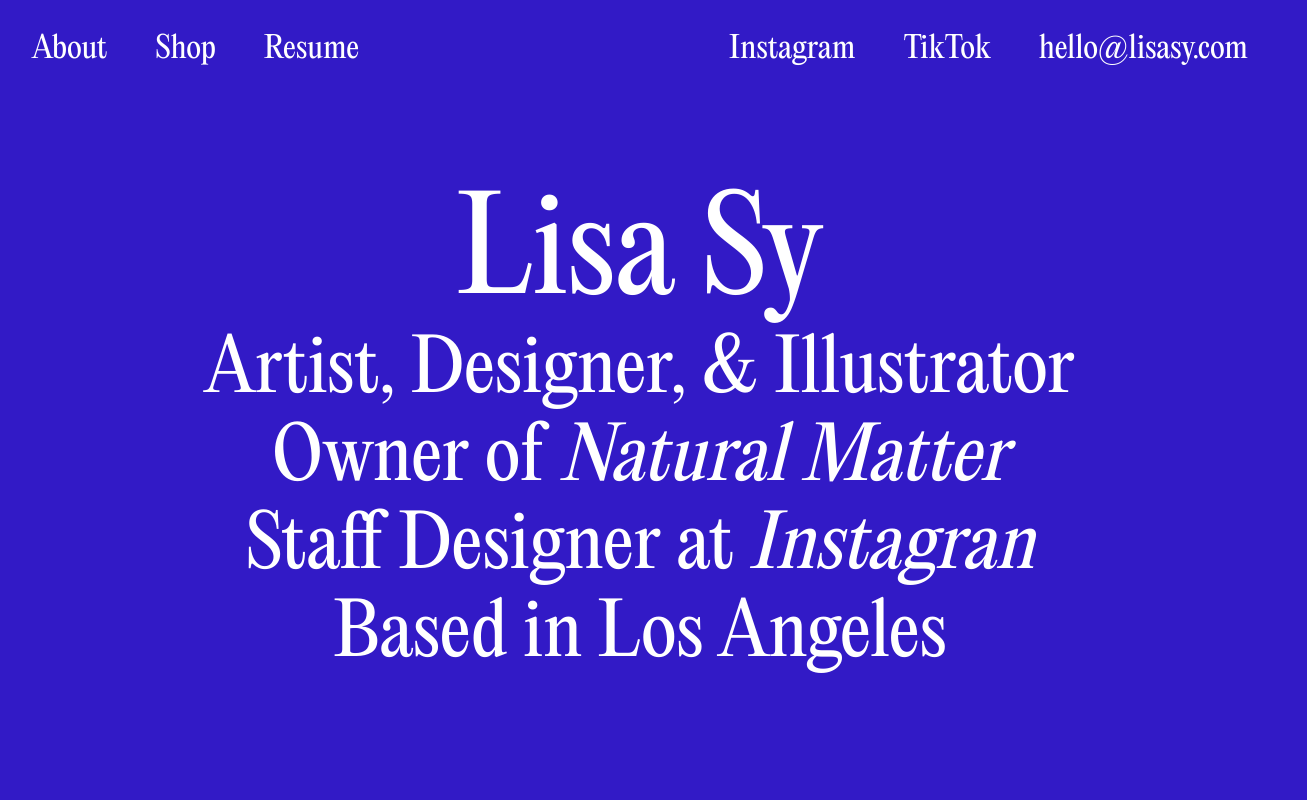
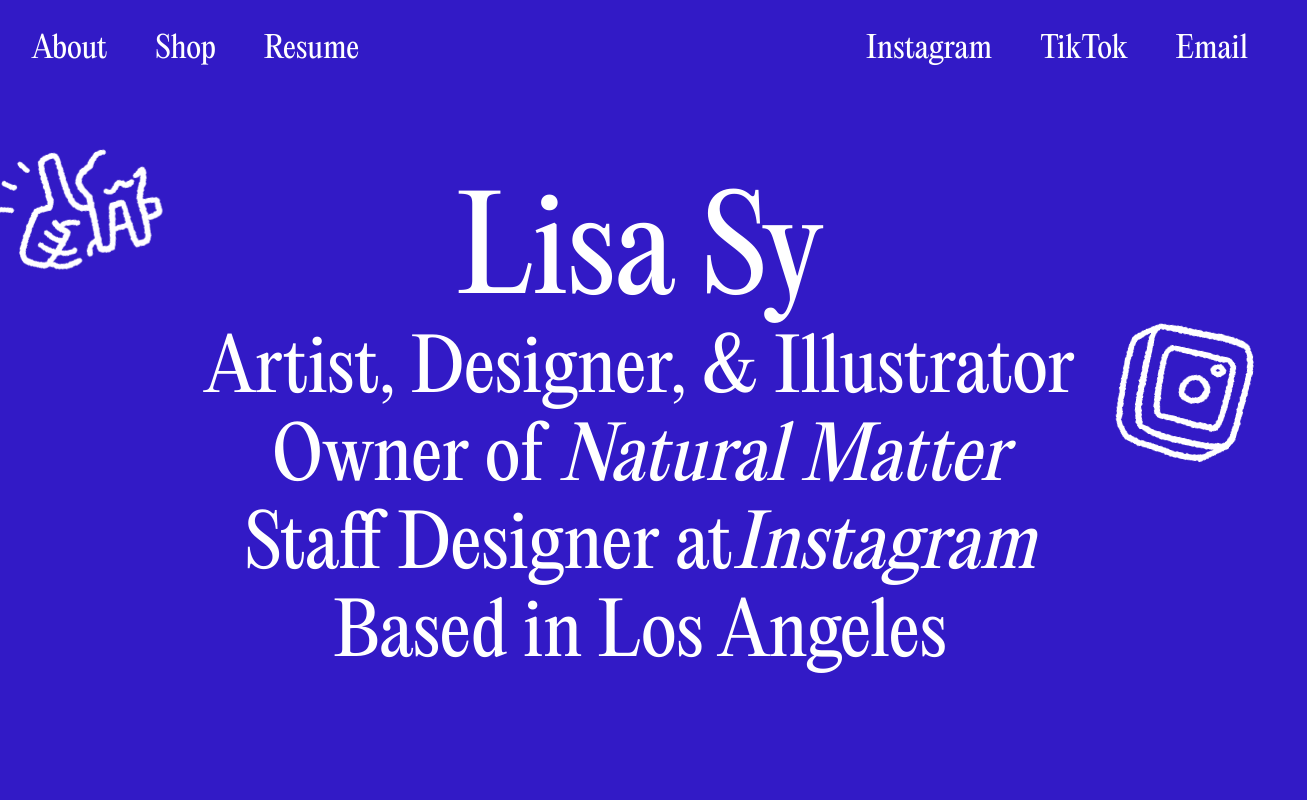
Before and after one commit to lisasy/lisasy-studio, a Next.js app: page / in a window 1280 px wide. Shown: the top 800 px of the page, 1307 px wide, since content can reach past the window. Built offline with nearby package versions, Linux system fonts and the light colour scheme.

Commit message:
Add animated gifs to page

```diff
--- a/src/app/layout.tsx
+++ b/src/app/layout.tsx
@@ -24,7 +24,7 @@
             <ul className="flex gap-6 md:gap-12 justify-between md:justify-start ">
               <li><a href="https://www.instagram.com/lisasystudio/" target="_blank" rel="noreferrer">Instagram</a></li>
               <li><a href="https://www.tiktok.com/@lisasystudio" target="_blank" rel="noreferrer">TikTok</a></li>
-              <li><a href="https://www.tiktok.com/@lisasystudio" target="_blank" rel="noreferrer">hello@lisasy.com</a></li>
+              <li><a href="https://www.tiktok.com/@lisasystudio" target="_blank" rel="noreferrer">Email</a></li>
             </ul>
           </div>
         </nav>
--- a/src/app/page.tsx
+++ b/src/app/page.tsx
@@ -19,10 +19,33 @@
               Owner of <i>Natural Matter</i>
             </h2>
             <h2>
-              Staff Designer at <i>Instagran</i>
+              Staff Designer at
+              <i>
+                Instagram
+                <div className="absolute w-[200px] rotate-[12deg] top-[300px] -right-[10px] hover:rotate-0 hover:cursor-pointer hover:scale-125 transition transition-timing-function: linear;">
+                  <Image
+                    src={'/assets/ig.gif'}
+                    layout={'responsive'}
+                    height={175}
+                    width={175}
+                    alt={`los angeles`}
+                    unoptimized={true}
+                  />
+                </div>
+              </i>
             </h2>
             <h2>
               Based in Los Angeles
+              <div className="absolute w-[200px] -rotate-[12deg] top-[120px] -left-[10px] hover:rotate-0 hover:cursor-pointer hover:scale-125 transition transition-timing-function: linear;">
+                <Image
+                  src={'/assets/la.gif'}
+                  layout={'responsive'}
+                  height={175}
+                  width={175}
+                  alt={`los angeles`}
+                  unoptimized={true}
+                />
+            </div>
             </h2>
           </div>
 
```
Also changed, not shown: public/assets/ig.gif (added), public/assets/la.gif (added).
